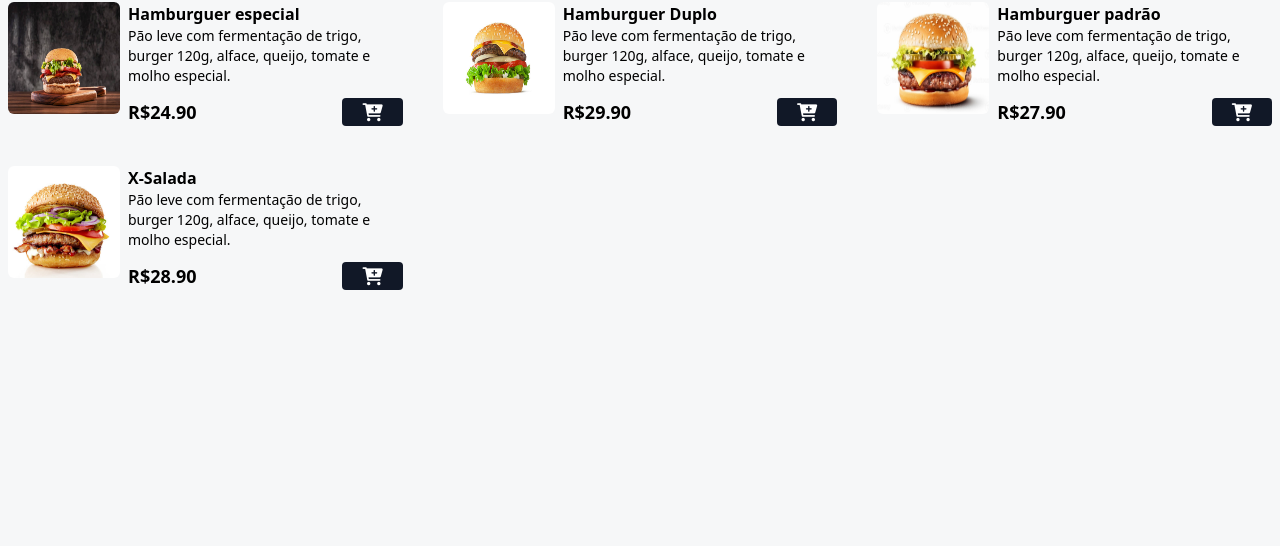
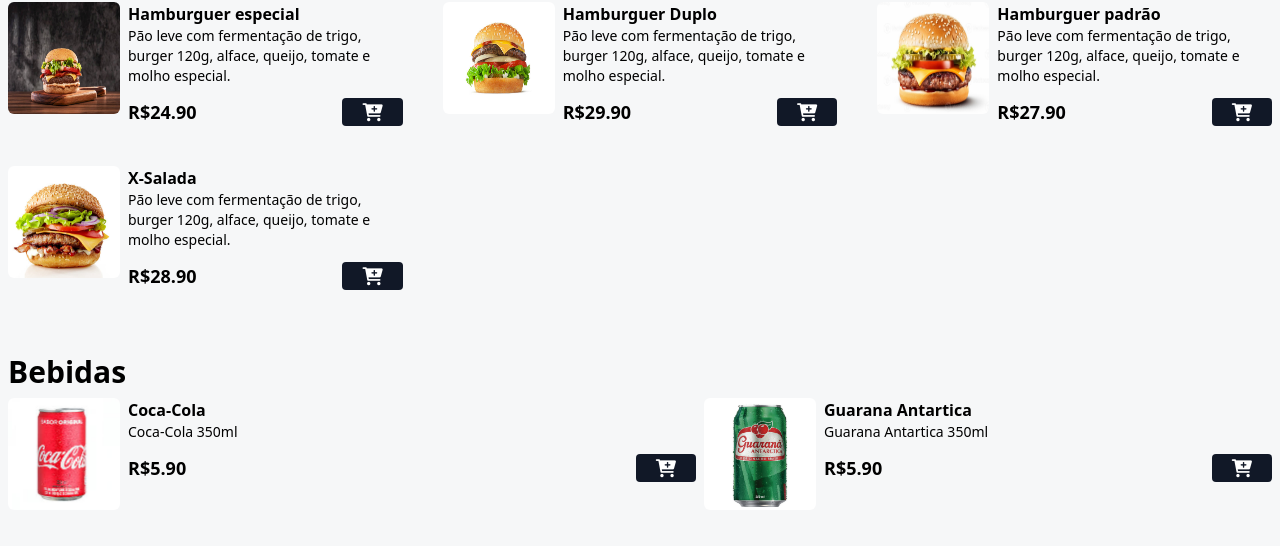
Before and after one commit to MarioAzevedo82/Projeto-Lanchonete, a website: page index.html in a window 1280 px wide. Shown: the part 498-1044 px from the top of the page. Before the commit the page ends 852 px from the top, so only its background shows below. Drawn offline with Linux system fonts and the light colour scheme.

Commit message:
Refrigerantes

```diff
--- a/index.html
+++ b/index.html
@@ -160,7 +160,69 @@
             <!-- FIM PRODUTO4 ITEM-->
         </main>
 
+        <div class="mx-auto max-w-7xl px-2 my-2">
+            <h2 class="font-bold text-3xl">
+                Bebidas
+            </h2>
+        </div>
+
+        <!-- GRID BEBIDAS -->
+    <div class="md:grid-cols-2 lg:grid-cols-3 gap-7 md:gap-10 mx-auto max-w-7xl px-2 mb-16" id="menu">
+
+        <!-- BEBIDA 1 ITEM-->
+        <div class="flex gap-2 w-full">
+            <img
+            src="./assets/coca.jpg"
+            alt="Coca-Cola"
+            class="w-28 h-28 rounded-md hover:scale-110 hover:-rotate-2 duration-200"
+            >
+
+            <div class="w-full">
+                <p class="font-bold">Coca-Cola</p>
+                <p class="text-sm">Coca-Cola 350ml</p>
+
+                <div class="flex items-center gap-2 justify-between mt-3">
+                    <p class="font-bold text-lg">R$5.90</p>
+                    <button
+                    class="bg-gray-900 px-5 rounded add-to-card-btn"
+                    data-name="Coca-Cola"
+                    data-price="5.90"
+                    >
+                    <i class="fa fa-cart-plus text-lg text-white"></i>
+                </button>
+            </div>
+        </div>
+        <!-- FIM BEBIDA 1 ITEM-->
+
+        <!-- BEBIDA 1 ITEM-->
+        <div class="flex gap-2 w-full">
+            <img
+            src="./assets/guarana.png"
+            alt="Coca-Cola"
+            class="w-28 h-28 rounded-md hover:scale-110 hover:-rotate-2 duration-200"
+            >
+
+            <div class="w-full">
+                <p class="font-bold">Guarana Antartica</p>
+                <p class="text-sm">Guarana Antartica 350ml</p>
+
+                <div class="flex items-center gap-2 justify-between mt-3">
+                    <p class="font-bold text-lg">R$5.90</p>
+                    <button
+                    class="bg-gray-900 px-5 rounded add-to-card-btn"
+                    data-name="Guarana Antartica"
+                    data-price="5.90"
+                    >
+                    <i class="fa fa-cart-plus text-lg text-white"></i>
+                </button>
+            </div>
+        </div>
+        <!-- FIM BEBIDA 1 ITEM-->
+
     </div>
+        <!-- GRID BEBIDAS -->
+
+</div>
     <!--FIM MENU-->
 </body>
 </html>
```
Also changed, not shown: styles/output.css.
